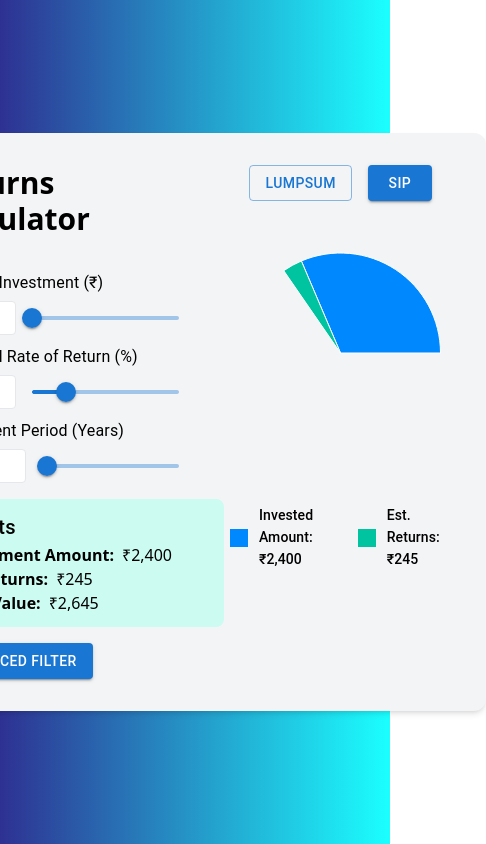
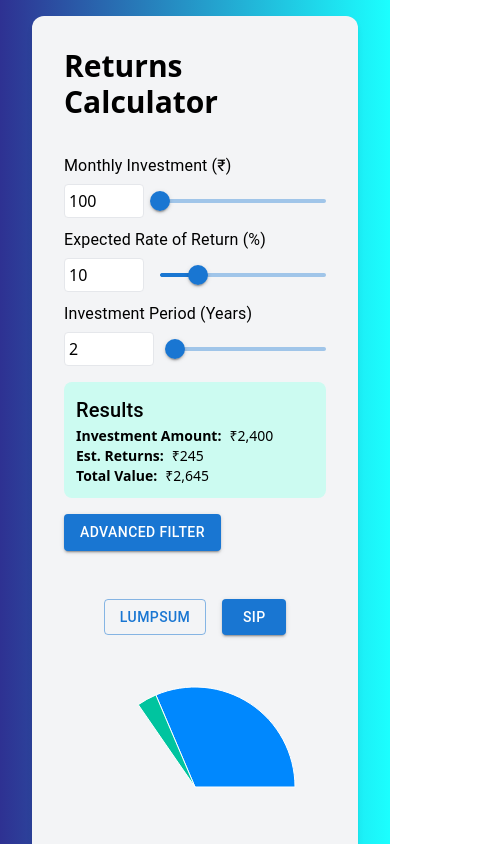
Before and after one commit to astroboyhimanshu/smart-investor, a React (Vite) app: page / in a window 390 px wide. Both pictures are taken after a click on the button "START". Shown: the top 844 px of the page, 486 px wide, since content can reach past the window. Built offline with nearby package versions, Linux system fonts and the light colour scheme.

Commit message:
fixed element resizing and made it responsive

```diff
--- a/src/components/SipPlanner.tsx
+++ b/src/components/SipPlanner.tsx
@@ -1,4 +1,4 @@
-import { useRef, useState } from "react";
+import { useState } from "react";
 import { Typography, Slider, Button } from "@mui/material";
 import { PieChart, Pie, Cell, ResponsiveContainer, Tooltip } from "recharts";
 import SIPReturnCalculator from "./SIPReturnCalculator";
@@ -11,8 +11,8 @@ const SipPlanner = () => {
   const [rateOfReturn, setRateOfReturn] = useState<number>(10);
   const [years, setYears] = useState<number>(2);
   const [calcType, setCalcType] = useState<"sip" | "lumpsum">("sip");
-  const [inflationRate, setInflationRate] = useState<number>(0); // New inflation state
-  const [showAdvancedFilter, setShowAdvancedFilter] = useState<boolean>(false); // Toggle state
+  const [inflationRate, setInflationRate] = useState<number>(0);
+  const [showAdvancedFilter, setShowAdvancedFilter] = useState<boolean>(false);
 
   // Calculate based on the selected type (SIP or Lump Sum)
   const { investmentAmount, estimatedReturns, maturityValue } =
@@ -22,13 +22,13 @@ const SipPlanner = () => {
           rateOfReturn,
           years,
           inflationRate
-        ) // Pass inflation rate
+        )
       : LumpsumReturnCalculator(
           lumpSumAmount,
           rateOfReturn,
           years,
           inflationRate
-        ); // Pass inflation rate
+        );
 
   // Data for the Pie Chart
   const data = [
@@ -39,10 +39,10 @@ const SipPlanner = () => {
   const COLORS = ["#0088FE", "#00C49F"];
 
   return (
-    <div className="flex flex-grow p-4 justify-center">
-      <div className="max-w-4xl flex flex-row gap-4 bg-gray-100 rounded-xl shadow-md p-4">
+    <div className="flex flex-col lg:flex-row flex-grow p-4 justify-center">
+      <div className="w-full lg:w-4xl flex flex-col md:flex-row lg:flex-row gap-4 bg-gray-100 rounded-xl shadow-md p-4">
         {/* Left Side: Inputs and Results */}
-        <div className="w-1/2 p-4">
+        <div className="w-full lg:w-1/2 p-4">
           <div className="flex justify-between items-center mb-4">
             <div className="font-semibold text-3xl">Returns Calculator</div>
           </div>
@@ -100,6 +100,7 @@ const SipPlanner = () => {
               </div>
             </>
           )}
+          {/* Remaining inputs */}
           <div className="pb-1">
             <Typography variant="subtitle1">
               Expected Rate of Return (%)
@@ -177,25 +178,31 @@ const SipPlanner = () => {
           )}
 
           {/* Results */}
-          <div className="mt-4 p-3 flex flex-col min-w-72 bg-teal-100 rounded-lg">
+          <div className="mt-4 p-3 flex flex-col min-w-60 bg-teal-100 rounded-lg">
             <Typography variant="h6" className="mb-2">
               Results
             </Typography>
             <div className="flex gap-2">
-              <div className="text-md font-bold">Investment Amount: </div>
-              <div className="text-md">
+              <div className="text-sm sm:text-sm md:text-md lg:text-lg font-bold">
+                Investment Amount:
+              </div>
+              <div className="text-sm sm:text-sm md:text-md lg:text-lg">
                 ₹{Math.round(investmentAmount).toLocaleString()}
               </div>
             </div>
             <div className="flex gap-2">
-              <div className="text-md font-bold">Est. Returns: </div>
-              <div className="text-md">
+              <div className="text-sm sm:text-sm md:text-md lg:text-lg font-bold">
+                Est. Returns:
+              </div>
+              <div className="text-sm sm:text-sm md:text-md lg:text-lg">
                 ₹{Math.round(estimatedReturns).toLocaleString()}
               </div>
             </div>
             <div className="flex gap-2">
-              <div className="text-md font-bold">Total Value: </div>
-              <div className="text-md">
+              <div className="text-sm sm:text-sm md:text-md lg:text-lg font-bold">
+                Total Value:
+              </div>
+              <div className="text-sm sm:text-sm md:text-md lg:text-lg">
                 ₹{Math.round(maturityValue).toLocaleString()}
               </div>
             </div>
@@ -211,7 +218,7 @@ const SipPlanner = () => {
         </div>
 
         {/* Right Side: Pie Chart */}
-        <div className="w-1/2 p-4 flex-col items-center justify-center">
+        <div className="w-full lg:w-1/2 p-4 flex-col items-center justify-center">
           <div className="flex items-center gap-4 justify-center">
             <Button
               onClick={() => setCalcType("lumpsum")}
@@ -250,6 +257,7 @@ const SipPlanner = () => {
             </ResponsiveContainer>
           </div>
           <div className="flex justify-center mt-4">
+            <div className="flex-col">
               <div className="flex items-center gap-2">
                 <Square sx={{ color: COLORS[0] }} />
                 <Typography variant="subtitle2">
@@ -267,6 +275,7 @@ const SipPlanner = () => {
           </div>
         </div>
       </div>
+    </div>
   );
 };
 
```
Lines whose indentation alone changed are shown as unchanged.
